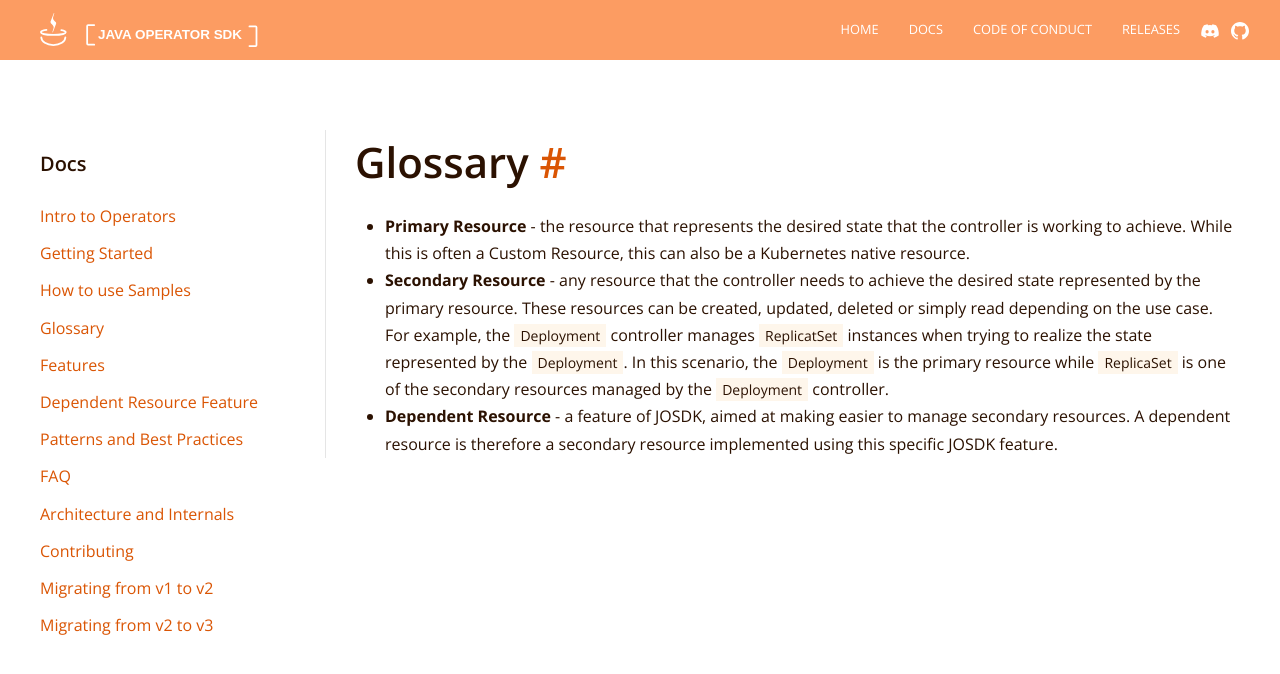
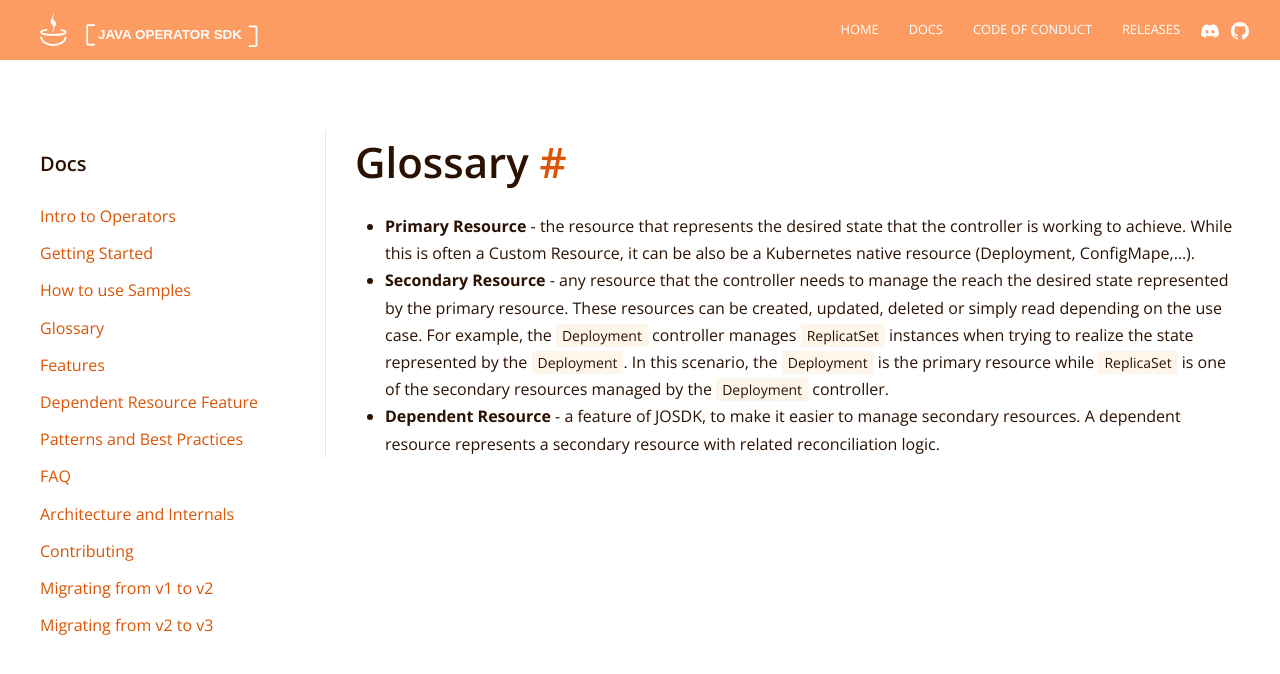
Before and after one commit to operator-framework/java-operator-sdk, a Jekyll site: the page built from docs/documentation/glossary.md, in a window 1280 px wide. Shown: the top 674 px of the page. Built offline with Jekyll 4.4.1, drawn with Linux system fonts in a browser that asks for light colours; nearby versions of some CDN libraries.

Commit message:
docs: glossary wording (#1214)

```diff
--- a/docs/documentation/glossary.md
+++ b/docs/documentation/glossary.md
@@ -8,13 +8,13 @@ permalink: /docs/glossary
 # Glossary
 
 - **Primary Resource** - the resource that represents the desired state that the controller is working
-  to achieve. While this is often a Custom Resource, this can also be a Kubernetes native resource.
-- **Secondary Resource** - any resource that the controller needs to achieve the desired state
+  to achieve. While this is often a Custom Resource, it can be also be a Kubernetes native resource (Deployment,
+  ConfigMape,...).
+- **Secondary Resource** - any resource that the controller needs to manage the reach the desired state
   represented by the primary resource. These resources can be created, updated, deleted or simply
   read depending on the use case. For example, the `Deployment` controller manages `ReplicatSet`
   instances when trying to realize the state represented by the `Deployment`. In this scenario,
   the `Deployment` is the primary resource while `ReplicaSet` is one of the secondary resources
   managed by the `Deployment` controller.
-- **Dependent Resource** - a feature of JOSDK, aimed at making easier to manage secondary resources. A
-  dependent resource is therefore a secondary resource implemented using this specific JOSDK
-  feature.
+- **Dependent Resource** - a feature of JOSDK, to make it easier to manage secondary resources. A
+  dependent resource represents a secondary resource with related reconciliation logic.
```
